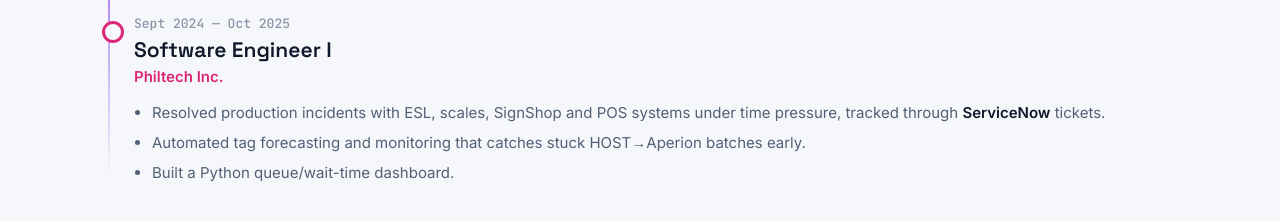
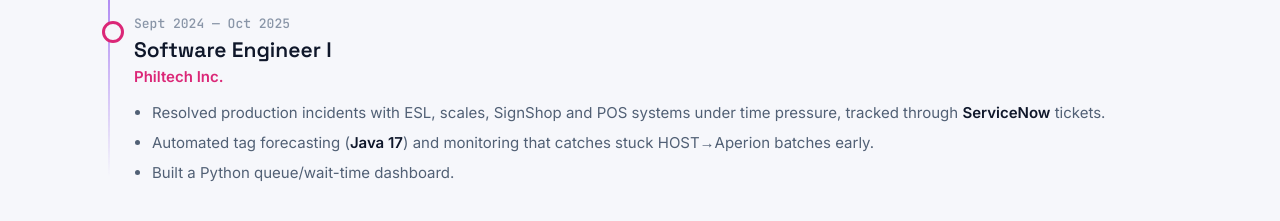
Before and after one commit to jtfrancisco0121/jtfrancisco0121.github.io, a plain HTML site: page index.html in a window 1280 px wide. Shown: the part 3400-3621 px from the top of the page. Drawn offline with Linux system fonts and the light colour scheme.

Commit message:
Note Java 17 for Philtech tag forecasting
Co-Authored-By: Claude Opus 5.5 <noreply@anthropic.com>
Claude-Session: https://claude.ai/code/session_01DKJKfqsbpNT3gtUcXrA5Nu

```diff
--- a/index.html
+++ b/index.html
@@ -379,7 +379,7 @@ html:not(.js) .term-body .l{opacity:1}
         <div class="co">Philtech Inc.</div>
         <ul>
           <li>Resolved production incidents with ESL, scales, SignShop and POS systems under time pressure, tracked through <strong>ServiceNow</strong> tickets.</li>
-          <li>Automated tag forecasting and monitoring that catches stuck HOST→Aperion batches early.</li>
+          <li>Automated tag forecasting (<strong>Java 17</strong>) and monitoring that catches stuck HOST→Aperion batches early.</li>
           <li>Built a Python queue/wait-time dashboard.</li>
         </ul>
       </div>
```
Also changed, not shown: 2 other files.
